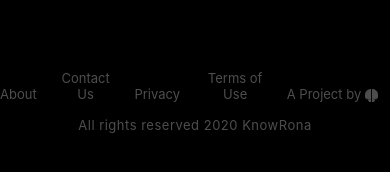
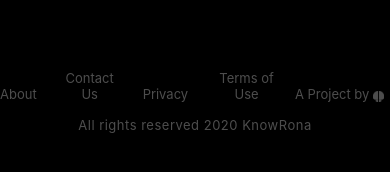
Before and after one commit to HJassar/knowrona, a React (Create React App) app in the folder client/: page /question in a window 390 px wide. Shown: the part 610-782 px from the top of the page. Built offline with nearby package versions, Linux system fonts and the light colour scheme.

Commit message:
Updated styled Footer

```diff
--- a/client/src/components/Footer/Footer.css
+++ b/client/src/components/Footer/Footer.css
@@ -5,7 +5,7 @@
     flex-direction: column;
     margin-top: 620px;
     font-size:13px;
-     max-width:1024px;
+
 }
 
 
@@ -59,9 +59,3 @@
        opacity:30%;
        letter-spacing: 0.5px;
    }
-
-   @media screen and (max-width:450px){
-    .footer-nav ul li{
-        margin-right:18px;
-       }
-   }
```
